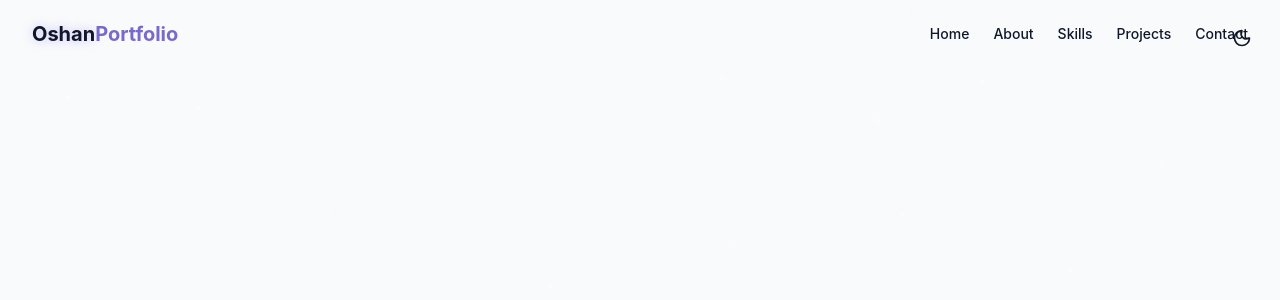
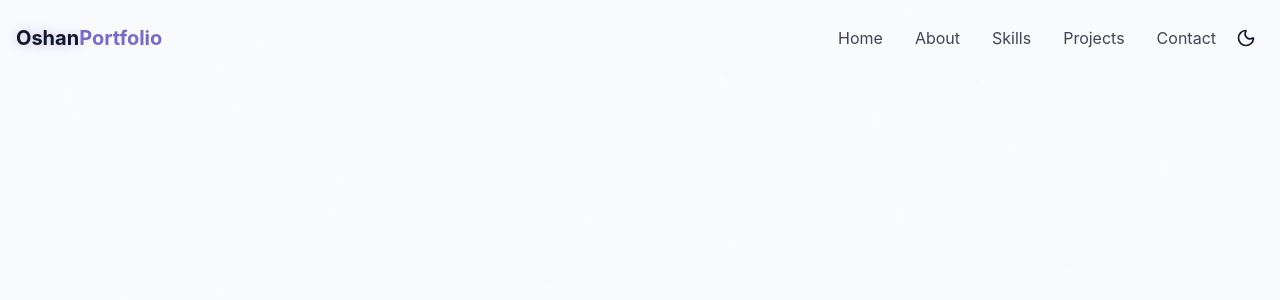
Before and after one commit to OshanNilushka/My-Portfolio, a React (Vite) app in the folder oshan/: page / in a window 1280 px wide. Shown: the top 300 px of the page. Built offline with nearby package versions, Linux system fonts and the light colour scheme.

Commit message:
completed navbar

```diff
--- a/oshan/src/Components/Navbar.jsx
+++ b/oshan/src/Components/Navbar.jsx
@@ -1,4 +1,6 @@
 import { useState, useEffect } from "react";
+import { Menu, X } from "lucide-react";
+import { ThemeToggle } from "./ThemeToggle";
 
 const navItems = [
   { name: "Home", href: "#hero" },
@@ -10,6 +12,7 @@ const navItems = [
 
 export const Navbar = () => {
   const [isScrolled, setIsScrolled] = useState(false);
+  const [isMenuOpen, setIsMenuOpen] = useState(false);
 
   useEffect(() => {
     const handleScroll = () => {
@@ -23,13 +26,15 @@ export const Navbar = () => {
 
   return (
     <nav
-      className={`fixed w-full z-40 transition-all duration-300 ${
+      className={`fixed w-full z-50 transition-all duration-300 ${
         isScrolled
-          ? "py-3 bg-background/80 backdrop-blur-md shadow-xs"
+          ? "py-3 bg-background/80 backdrop-blur-md shadow-sm"
           : "py-5"
       }`}
     >
-      <div className="container mx-auto flex items-center justify-between">
+      <div className="container mx-auto flex items-center justify-between px-4">
+
+        {/* Logo */}
         <a
           href="#hero"
           className="text-xl font-bold text-primary flex items-center"
@@ -40,18 +45,57 @@ export const Navbar = () => {
           </span>
         </a>
 
-        <div className="flex items-center gap-6">
-          {navItems.map((item) => (
+        {/* Right Side: Desktop Links + Theme Toggle + Mobile Menu */}
+        <div className="flex items-center gap-3">
+          {/* Desktop Menu */}
+          <div className="hidden md:flex space-x-8">
+            {navItems.map((item, key) => (
               <a
-              key={item.name}
+                key={key}
                 href={item.href}
-              className="text-sm font-medium hover:text-primary transition-colors"
+                className="text-foreground/80 hover:text-primary transition-colors duration-300"
+              >
+                {item.name}
+              </a>
+            ))}
+          </div>
+
+          {/* Theme Toggle */}
+          <ThemeToggle className="text-foreground" />
+
+          {/* Mobile Menu Button */}
+          <button
+            onClick={() => setIsMenuOpen((prev) => !prev)}
+            className="md:hidden p-2 text-foreground z-50"
+            aria-label={isMenuOpen ? "Close menu" : "Open menu"}
+          >
+            {isMenuOpen ? <X size={24} /> : <Menu size={24} />}
+          </button>
+        </div>
+
+        {/* Mobile Menu */}
+        <div
+          className={`fixed inset-0 bg-background/95 backdrop-blur-md z-40 flex flex-col items-center justify-center transition-all duration-300 md:hidden ${
+            isMenuOpen
+              ? "opacity-100 pointer-events-auto"
+              : "opacity-0 pointer-events-none"
+          }`}
+        >
+          <div className="flex flex-col items-center space-y-8">
+            {navItems.map((item, key) => (
+              <a
+                key={key}
+                href={item.href}
+                onClick={() => setIsMenuOpen(false)}
+                className="text-2xl text-foreground/80 hover:text-primary transition-colors duration-300"
               >
                 {item.name}
               </a>
             ))}
           </div>
         </div>
+
+      </div>
     </nav>
   );
 };
--- a/oshan/src/Components/ThemeToggle.jsx
+++ b/oshan/src/Components/ThemeToggle.jsx
@@ -2,7 +2,7 @@ import { Sun, Moon } from "lucide-react";
 import { useEffect, useState } from "react";
 import { cn } from "../lib/utils";
 
-export const ThemeToggle = () => {
+export const ThemeToggle = ({ className } = {}) => {
 
 
   const [isDarkMode, setIsDarkMode] = useState(() => {
@@ -27,8 +27,8 @@ export const ThemeToggle = () => {
       type="button"
       onClick={toggleTheme}
       className={cn(
-      "fixed top-5 right-5 z-50 p-2 rounded-full transition-colors duration-300",
-      "focus:outline-none"
+      "p-2 rounded-full transition-colors duration-300 focus:outline-none",
+      className
       )}
       >
 
--- a/oshan/src/pages/Home.jsx
+++ b/oshan/src/pages/Home.jsx
@@ -1,15 +1,9 @@
-import { ThemeToggle } from "../Components/ThemeToggle";
 import { StarBackground } from "../Components/StarBackground";
 import { Navbar } from "../Components/Navbar";
 
 export const Home = () => {
   return (
     <div className="min-h-screen bg-background text-foreground overflow-x-hidden" >
-
-     {/*theme toggle*/}
-     <ThemeToggle />
-
-
      {/*Background Effects*/}
       <StarBackground />
 
```
Lines whose indentation alone changed are shown as unchanged.
